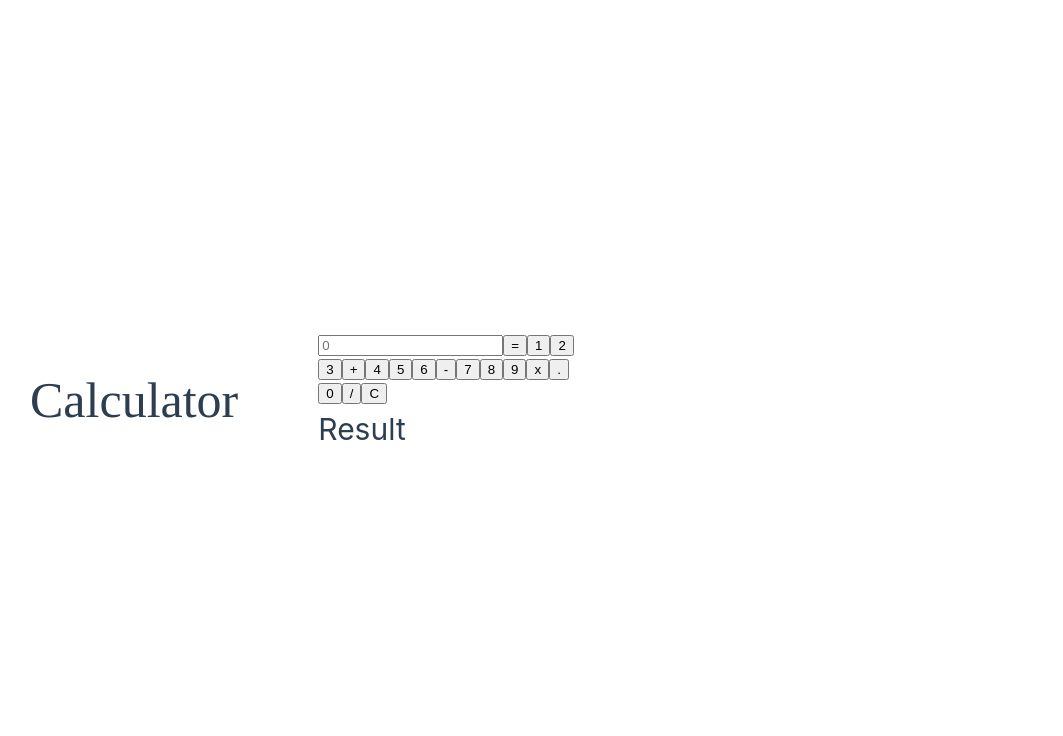
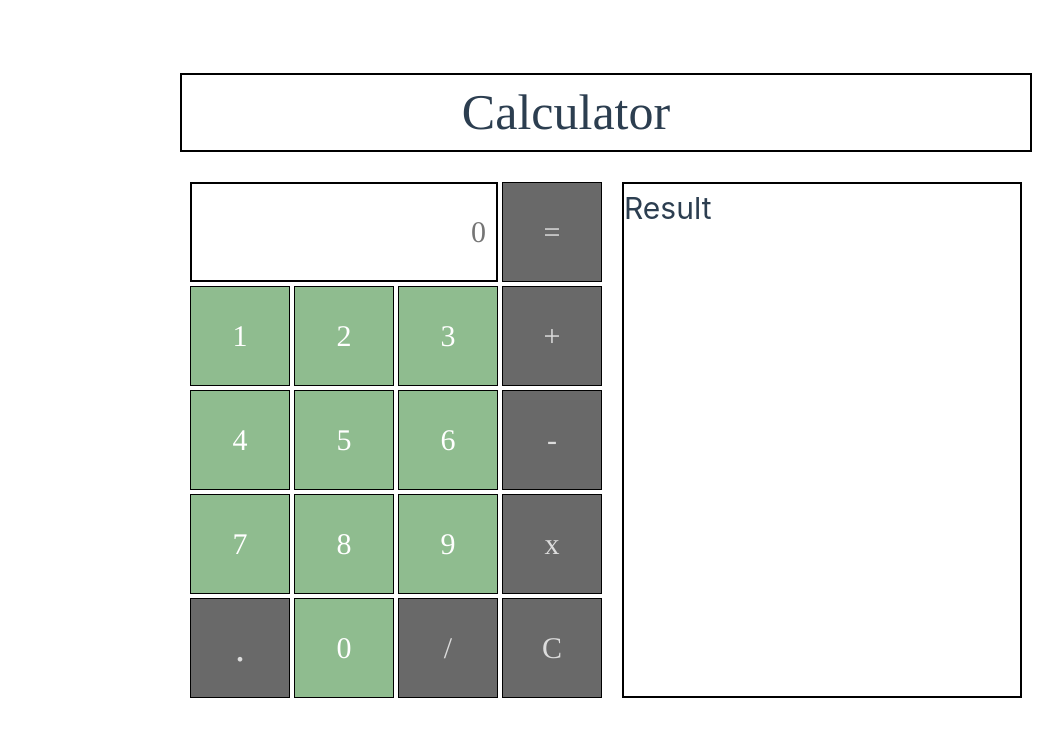
Before and after one commit to egjestad/calculator, a Vue app: page / in a window 1280 px wide. Shown: the top 736 px of the page, without its empty margins (34-1097 px from the left). Built offline with nearby package versions, Linux system fonts and the light colour scheme.

Commit message:
style changes

```diff
--- a/src/assets/app.css
+++ b/src/assets/app.css
@@ -1,11 +1,12 @@
 header {
     display: flex;
     justify-content: center;
-    margin: 30px 0;
     line-height: 1.5;
     max-height: 100vh;
     font-family: Copperplate, times, serif;
     font-size: 50px;
+    grid-area: header;
+border: black 2px solid;
 }
 
 .logo {
--- a/src/assets/calculator.css
+++ b/src/assets/calculator.css
@@ -1,4 +1,14 @@
+#calculator {
+    grid-area: calculatorView;
+    display: grid;
+    grid-template-areas:
+            "calculator output";
+    grid-template-columns: auto auto;
+
+}
+
 #calculatorContainer {
+    grid-area: calculator;
     display: grid;
     justify-content: center;
     gap: 4px;
@@ -11,9 +21,9 @@
 
     grid-template-columns: 100px 100px 100px 100px;
     grid-template-rows: 100px 100px 100px 100px 100px;
-    font-size: 30px;
     align-content: center;
     margin: 10px;
+
 
 }
 
@@ -23,12 +33,23 @@ button {
     padding: 20px;
     justify-content: center;
     Background-color: darkseagreen;
-    color: darkolivegreen;
+    align-items: center;
+    font-size: 200%;
+    font-family: Copperplate, times, serif;
 }
+
+.number {
+    color : white;
+}
+
 
 #input {
     grid-area: input;
     border: black 2px solid;
+    text-align: right;
+    font-size: 200%;
+    font-family: Copperplate, times, serif;
+    padding: 10px;
 }
 
 .option{
@@ -41,11 +62,12 @@ button {
 #point {
     padding: 5px;
     font-size: 40px;
-
 }
 
 #output {
     border: black 2px solid;
     margin: 10px;
+    grid-area: output;
+    width: 400px;
 
 }
--- a/src/assets/main.css
+++ b/src/assets/main.css
@@ -1,5 +1,7 @@
 @import './base.css';
 @import 'app.css';
+@import 'calculator.css';
+
 
 
 #app {
@@ -7,19 +9,26 @@
   margin: 0 auto;
   padding: 2rem;
   font-weight: normal;
+  display: grid;
+  grid-template-areas: "header"
+                        "calculatorView";
+  gap: 20px;
 }
 
 
+
 a,
-.green {
+.green,
+button {
   text-decoration: none;
   color: hsla(160, 100%, 37%, 1);
   transition: 0.4s;
   padding: 3px;
 }
 
+
 @media (hover: hover) {
-  a:hover {
+  button:hover {
     background-color: hsla(160, 100%, 37%, 0.2);
   }
 }
@@ -31,8 +40,6 @@ a,
   }
 
   #app {
-    display: grid;
-    grid-template-columns: 1fr 1fr;
     padding: 0 2rem;
   }
 }
```
